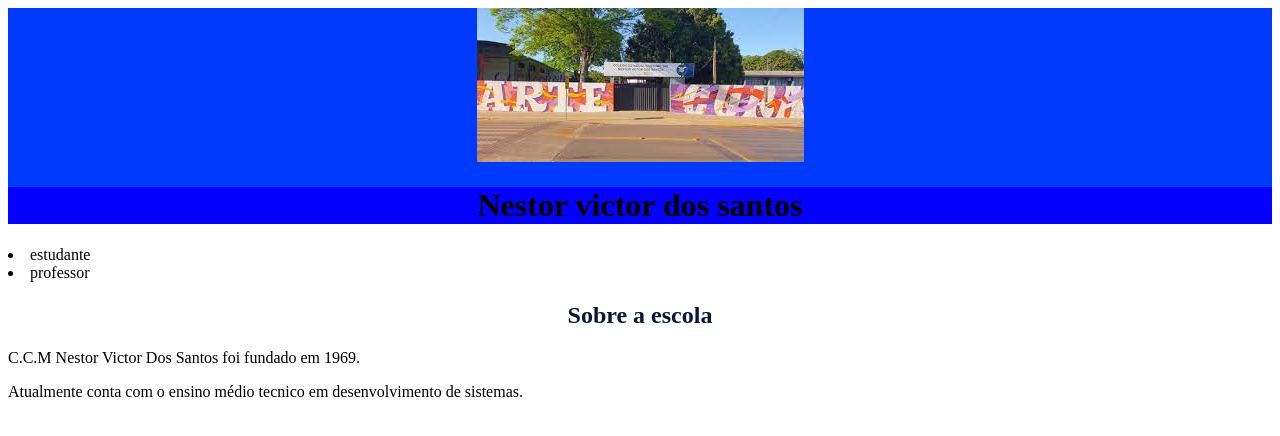
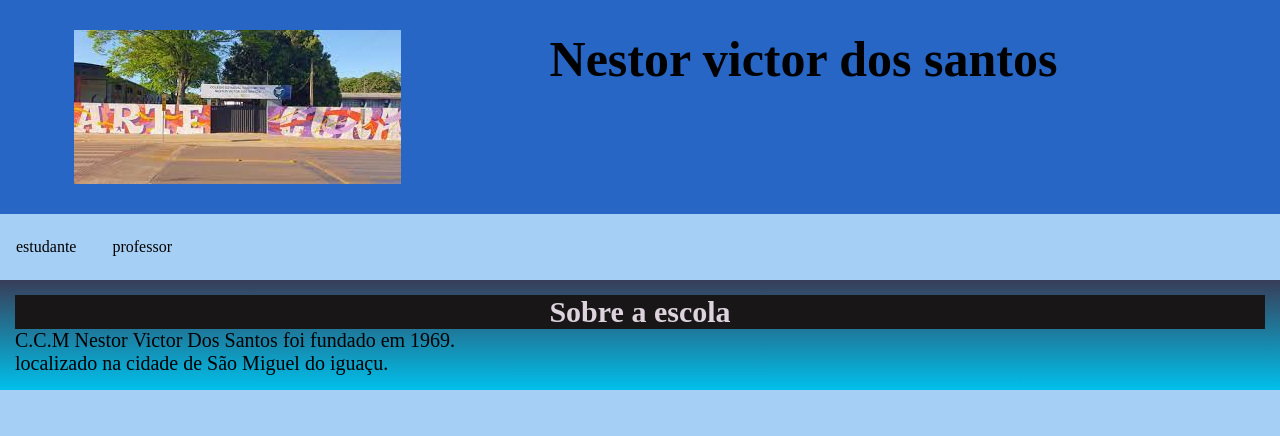
Before and after one commit to programador-luciano/ccmnestor, a plain HTML site: page ccm projetos/index.html in a window 1280 px wide. Drawn offline with Linux system fonts and the light colour scheme.

Commit message:
Add files via upload

```diff
--- a/ccm projetos/index.html
+++ b/ccm projetos/index.html
@@ -24,7 +24,7 @@
 
     <div class="escolaconteudo">
         <p class="texto1"> C.C.M Nestor Victor Dos Santos foi fundado em 1969. </p>
-        <p class="texto2">Atualmente conta com o ensino médio tecnico em desenvolvimento de sistemas. </p>
+        <p class="texto2">localizado na cidade de São Miguel do iguaçu. </p>
     </div>
     </section>
     </ul>
--- a/ccm projetos/style.css
+++ b/ccm projetos/style.css
@@ -1,11 +1,66 @@
+* {
+    margin: 0;
+    padding: 0;
+}
+
+body{
+   background-color: rgb(166, 207, 245);
+}
+
 header
-{
- text-align: center;
-    background-color: rgb(0, 59, 253);
+ {
+    background-color:rgb(39, 102, 197);
+    font-size: smaller;
+    text-align: center;
+    color:rgb(0, 0, 0);
+ }
+
+ .cabeçalho-imagem {
+    image-orientation: flip;
+    width: 10%;
+    padding: 30px  30px;
 }
-h1
-{ background-color: rgb(4, 0, 255);}
+.titulocabecalho {
+   font-size: 50px;
+}
+.cabeçalho {
+    display: flex;
+    justify-content: space-around;
+    padding: 30px  0;
+}
+ .lista-cabeçalho {
+    display: inline-block;
+    margin: 0  16px;
+    padding: 24px 0;
+    font-size: 16px;
+ }
+ .texto {
+    background-image: linear-gradient(#383d58, #00c0eb);
+    padding: 15px  15px;
+    font-size: 20px;
+    text-align: justify;
+ }
+ .titulo-texto {
+    color:rgb(221, 211, 221);
+    display: flex;
+    background: rgb(24, 22, 23);
+   justify-content: center;
 
-
-
- h2 {font-style:initial; text-align:center; color: rgb(12, 21, 56);}
+ }
+  .escolaconteudo{
+   justify-content:space-around;
+   align-items: center;
+ }
+ .texto1 {
+    color:rgb(0, 0, 0);
+    font-size: 20px;
+    width: 50%;
+     }
+ .texto2 {
+      color:rgb(0, 0, 0);
+      font-size: 20px;
+      width: 30%;
+       }
+ .imagem-colegio{
+       width: 30%;
+ }
```
